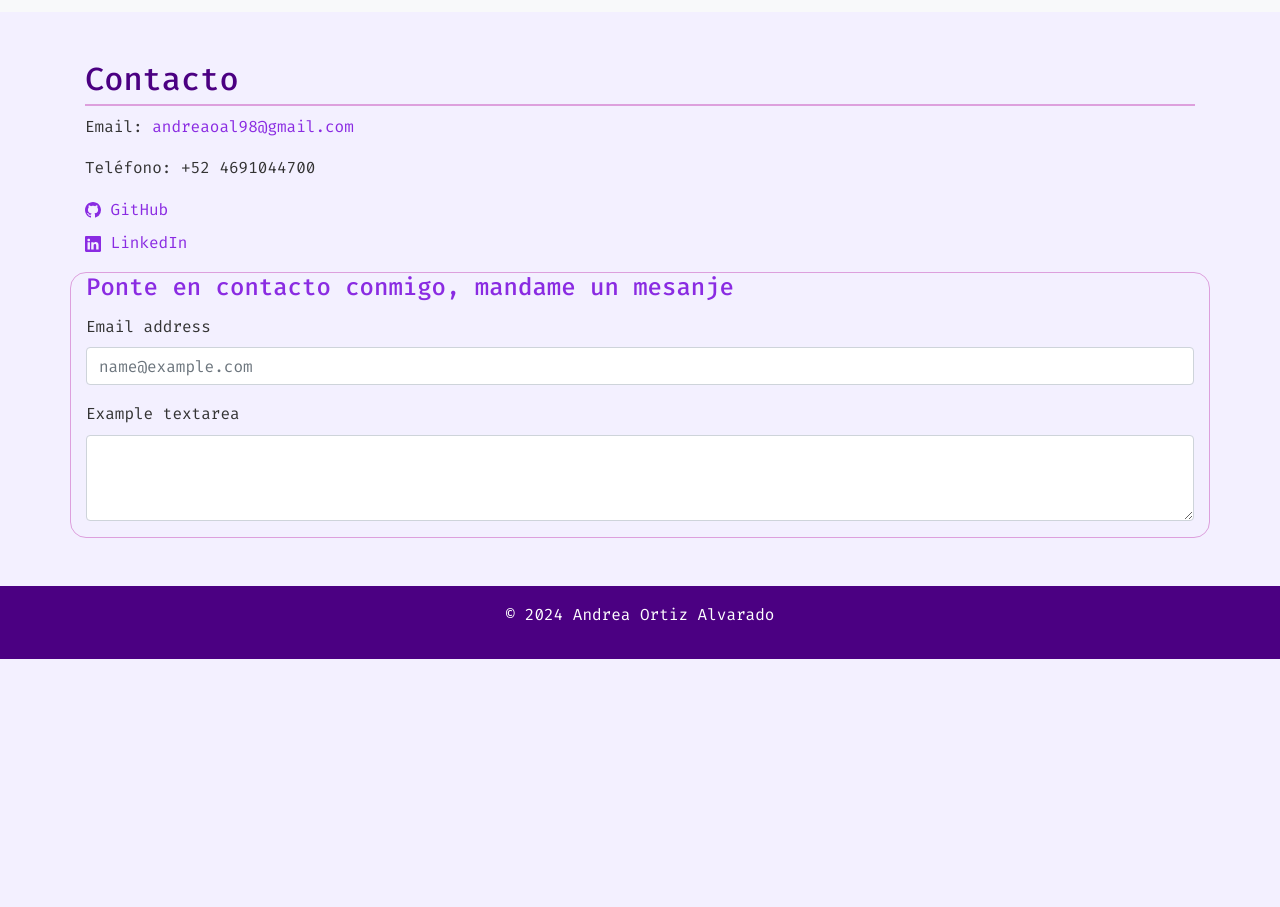
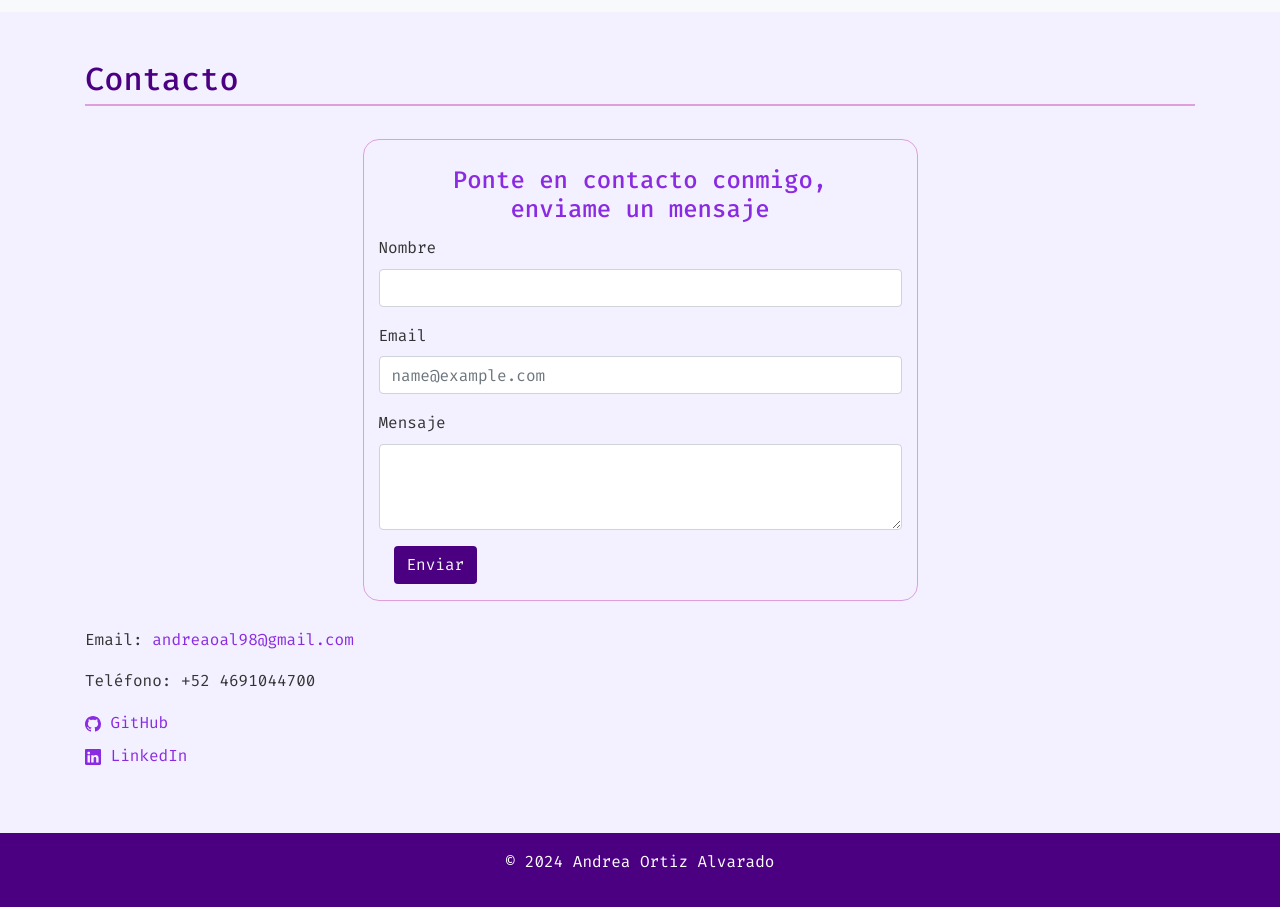
Before and after one commit to AndyOrtizA/PortafolioWeb, a plain HTML site: page index.html in a window 1280 px wide. Shown: the part 2580-3487 px from the top of the page. Before the commit the page ends 3239 px from the top, so only its background shows below. Drawn offline with nearby package versions, Linux system fonts and the light colour scheme.

Commit message:
Se agrega el formulario de contactame

```diff
--- a/css/styles.css
+++ b/css/styles.css
@@ -72,3 +72,12 @@ body {
     border: solid #dda0dd 1px;
     border-radius: 1rem;
  }
+
+  .btn-enviar{
+    background-color: #4b0082;
+    color: whitesmoke;
+  }
+  .btn-enviar:hover{
+    background-color: #dda0dd;
+    color:whitesmoke;
+  }
--- a/index.html
+++ b/index.html
@@ -15,6 +15,9 @@
   <link href="https://fonts.googleapis.com/css2?family=Fira+Code:wght@400;500&display=swap" rel="stylesheet">
   <!-- CSS -->
   <link rel="stylesheet" href="./css/styles.css">
+  <!-- emailjs -->
+  <script type="text/javascript"src="https://cdn.jsdelivr.net/npm/@emailjs/browser@4/dist/email.min.js"></script>
+  <script type="text/javascript">emailjs.init('K6Gvp0TZoxEuQxjhQ')</script>
 </head>
 <body>
 
@@ -212,8 +215,37 @@
 
 
   <section id="contact" class="py-5">
+
+
+
+
     <div class="container">
       <h2 class="text">Contacto</h2>
+      <br>
+      <div class="container formulario col-md-6">
+        <form action="" id="form">
+          <br>
+          <h5 class="card-title text-center">Ponte en contacto conmigo, <br>enviame un mensaje</h5>
+
+          <div class="mb-3 field">
+            <label for="from_name" class="form-label">Nombre</label>
+            <input type="text" class="form-control" id="from_name" name="from_name" placeholder="" required>
+          </div>
+          <div class="mb-3 field">
+            <label for="email" class="form-label">Email</label>
+            <input type="email" class="form-control" id="email" name="email" placeholder="name@example.com" required>
+          </div>
+          <div class="mb-3 field">
+            <label for="message" class="form-label">Mensaje</label>
+            <textarea class="form-control" id="message" name="message"  rows="3" required></textarea>
+          </div>
+          <div class="col-auto">
+            <button type="submit" class="btn btn-enviar mb-3" id="btn_enviar">Enviar</button>
+          </div>
+        </form>
+      </div>
+
+      <br>
       <p>Email: <a href="mailto:andreaoal98@gmail.com">andreaoal98@gmail.com</a></p>
       <p>Teléfono: +52 4691044700</p>
       <ul class="list-unstyled">
@@ -225,22 +257,6 @@
         </svg> LinkedIn</a></li>
       </ul>
     </div>
-
-    <div class="container formulario">
-      <form action="">
-        <h5 class="card-title">Ponte en contacto conmigo, mandame un mesanje </h5>
-
-        <div class="mb-3">
-          <label for="exampleFormControlInput1" class="form-label">Email address</label>
-          <input type="email" class="form-control" id="exampleFormControlInput1" placeholder="name@example.com">
-        </div>
-        <div class="mb-3">
-          <label for="exampleFormControlTextarea1" class="form-label">Example textarea</label>
-          <textarea class="form-control" id="exampleFormControlTextarea1" rows="3"></textarea>
-        </div>
-      </form>
-    </div>
-
 
 
   </section>
@@ -260,5 +276,6 @@
   <script src="https://stackpath.bootstrapcdn.com/bootstrap/4.5.2/js/bootstrap.min.js"></script>
   <!-- JS -->
    <script src="./js/main.js"></script>
+
 </body>
 </html>
--- a/js/main.js
+++ b/js/main.js
@@ -0,0 +1,25 @@
+let from_name = document.getElementById("from_name");
+let email = document.getElementById("email");
+let message = document.getElementById("message");
+let btn_enviar = document.getElementById("btn_enviar");
+let form = document.getElementById("form");
+
+
+
+form.addEventListener("submit", function (event) {
+    event.preventDefault();
+
+    btn_enviar.value = 'Sending...';
+
+    const serviceID = 'default_service';
+    const templateID = 'template_1yj8rvn';
+
+    emailjs.sendForm(serviceID, templateID, this)
+        .then(() => {
+        btn_enviar.value = 'Send Email';
+        alert('Sent!');
+        }, (err) => {
+        alert(JSON.stringify(err));
+    });
+
+});
```
